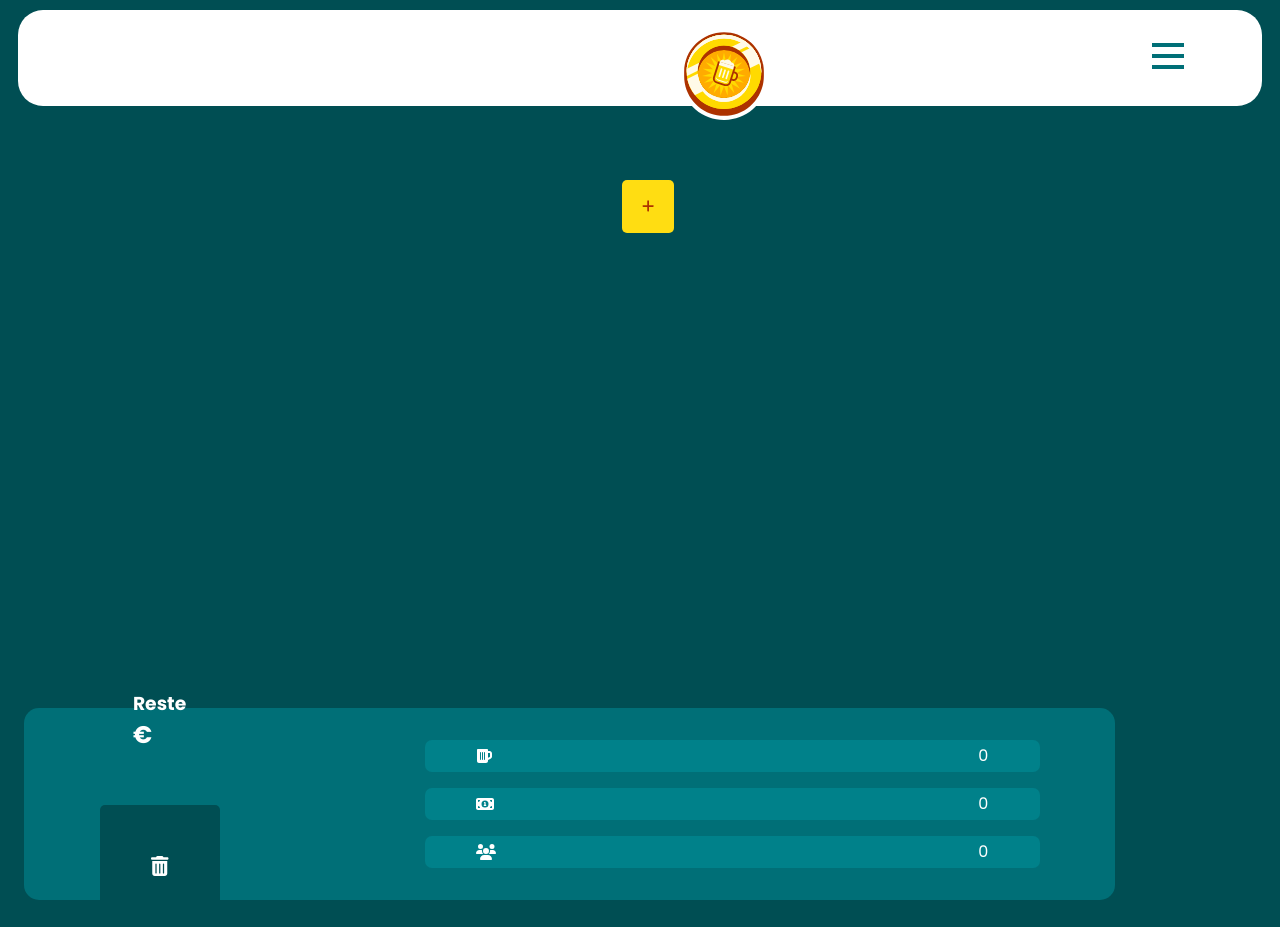
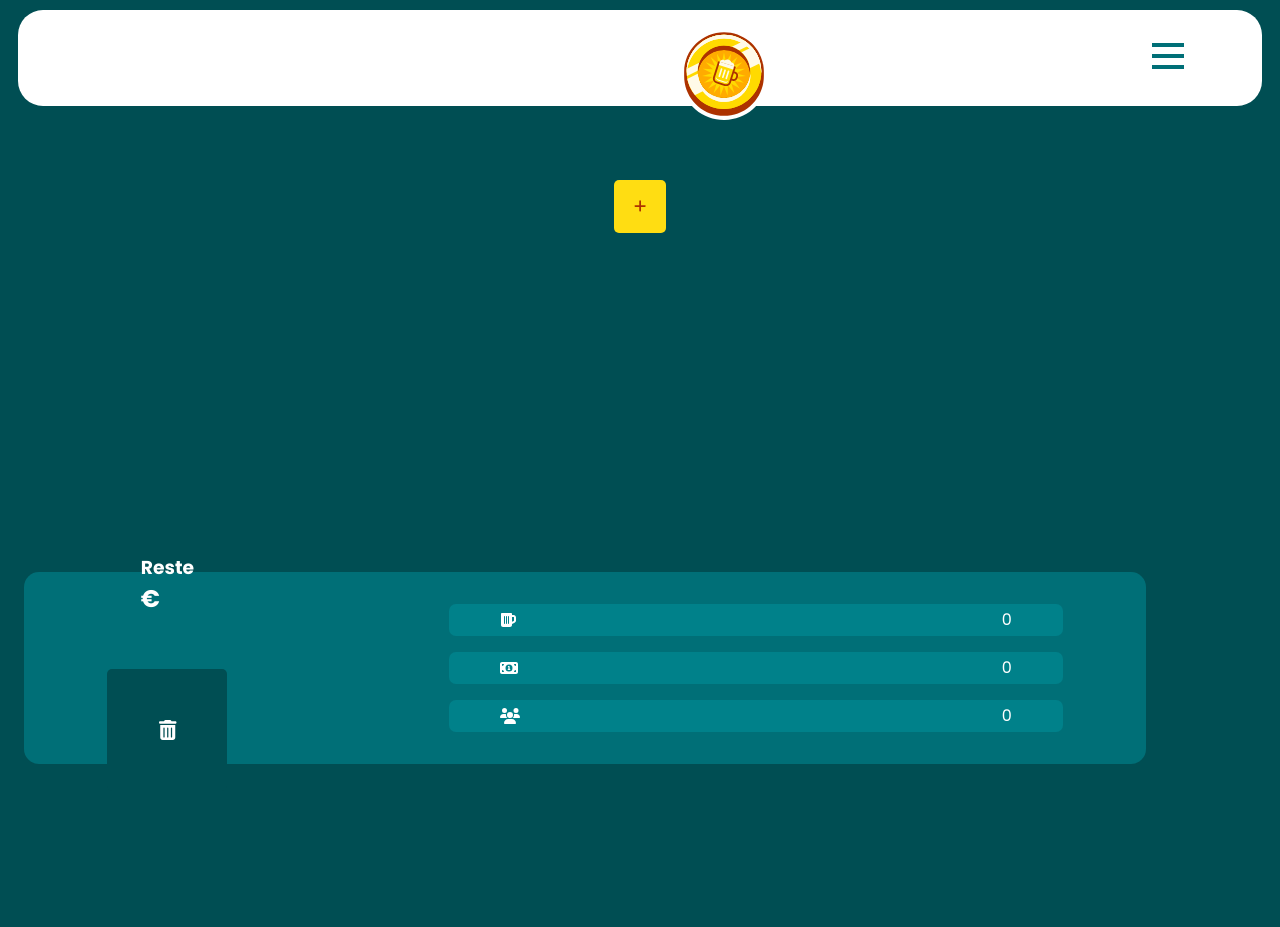
Before and after one commit to RosaBld/Chopping, a React (Vite) app: page /drinks in a window 1280 px wide. After the commit the page ends 800 px from the top, so only its background shows below. Built offline with nearby package versions, Linux system fonts and the light colour scheme.

Commit message:
never good enough

```diff
--- a/src/style/css/style.css
+++ b/src/style/css/style.css
@@ -602,10 +602,8 @@ body {
 }
 
 .totalPool {
-  width: 100%;
-  min-height: 100vh;
+  min-height: 83vh;
   position: relative;
-  min-width: 100vw;
 }
 .totalPool .bill {
   display: flex;
@@ -623,19 +621,19 @@ body {
 }
 @media screen and (min-width: 320px) {
   .totalPool .bill {
-    width: 76%;
+    width: 80%;
     gap: 6vw;
   }
 }
 @media screen and (min-width: 375px) {
   .totalPool .bill {
-    width: 79%;
+    width: 83%;
     gap: 8vw;
   }
 }
 @media screen and (min-width: 425px) {
   .totalPool .bill {
-    width: 81.5%;
+    width: 85%;
     gap: 8vw;
   }
 }
--- a/src/style/scss/components/_drinks.scss
+++ b/src/style/scss/components/_drinks.scss
@@ -3,10 +3,8 @@ body {
 }
 
 .totalPool {
-  width: 100%;
-  min-height: 100vh;
+  min-height: 83vh;
   position: relative;
-  min-width: 100vw;
 
   .bill {
     display: flex;
@@ -23,17 +21,17 @@ body {
     height: 24vh;
 
     @media screen and (min-width: 320px) {
-      width: 76%;
+      width: 80%;
       gap: 6vw;
     }
 
     @media screen and (min-width: 375px) {
-      width: 79%;
+      width: 83%;
       gap: 8vw;
     }
 
     @media screen and (min-width: 425px) {
-      width: 81.5%;
+      width: 85%;
       gap: 8vw;
     }
 
```
Also changed, not shown: 1 other file (tests, documents, lock files or other folders).
